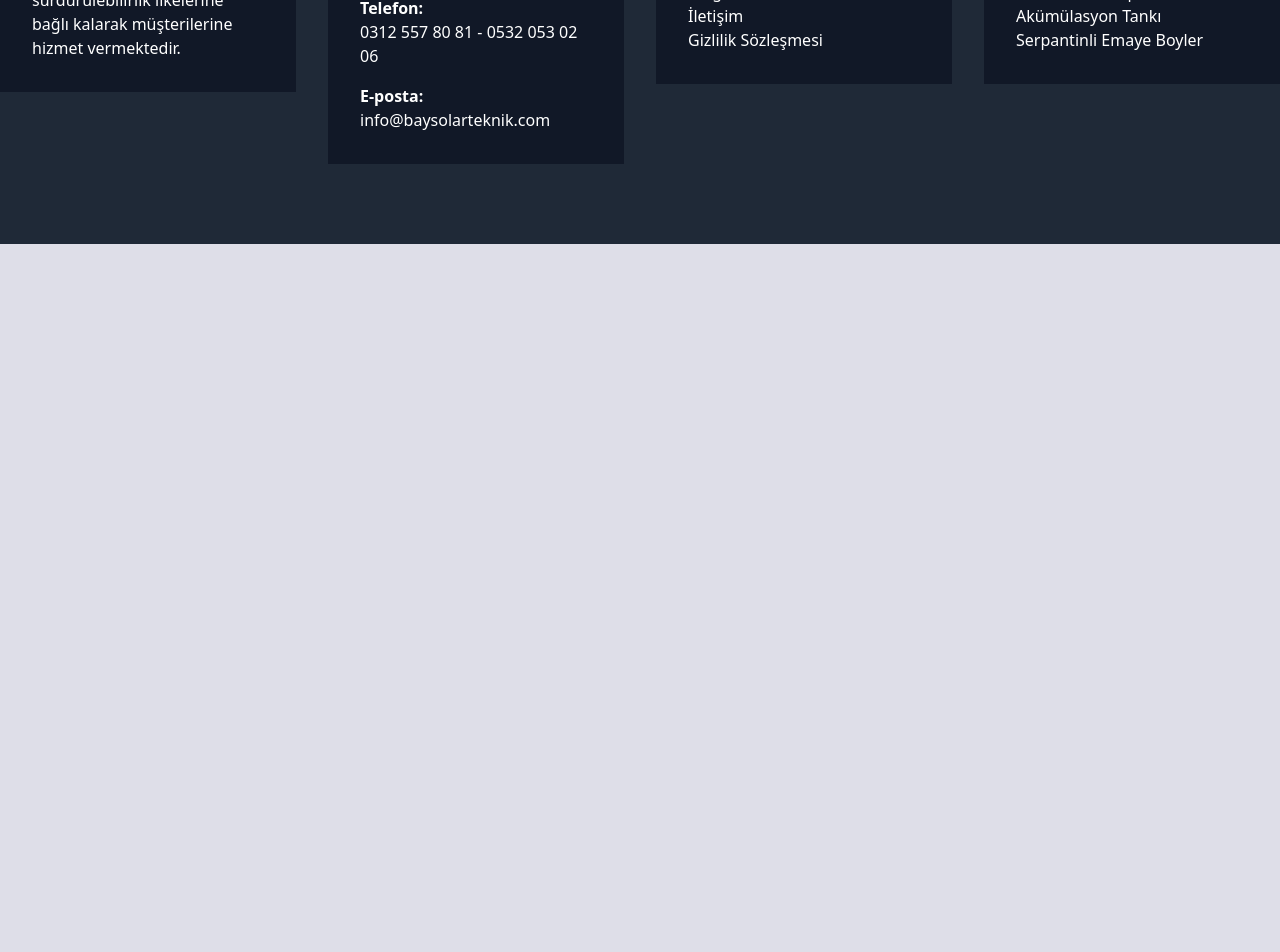
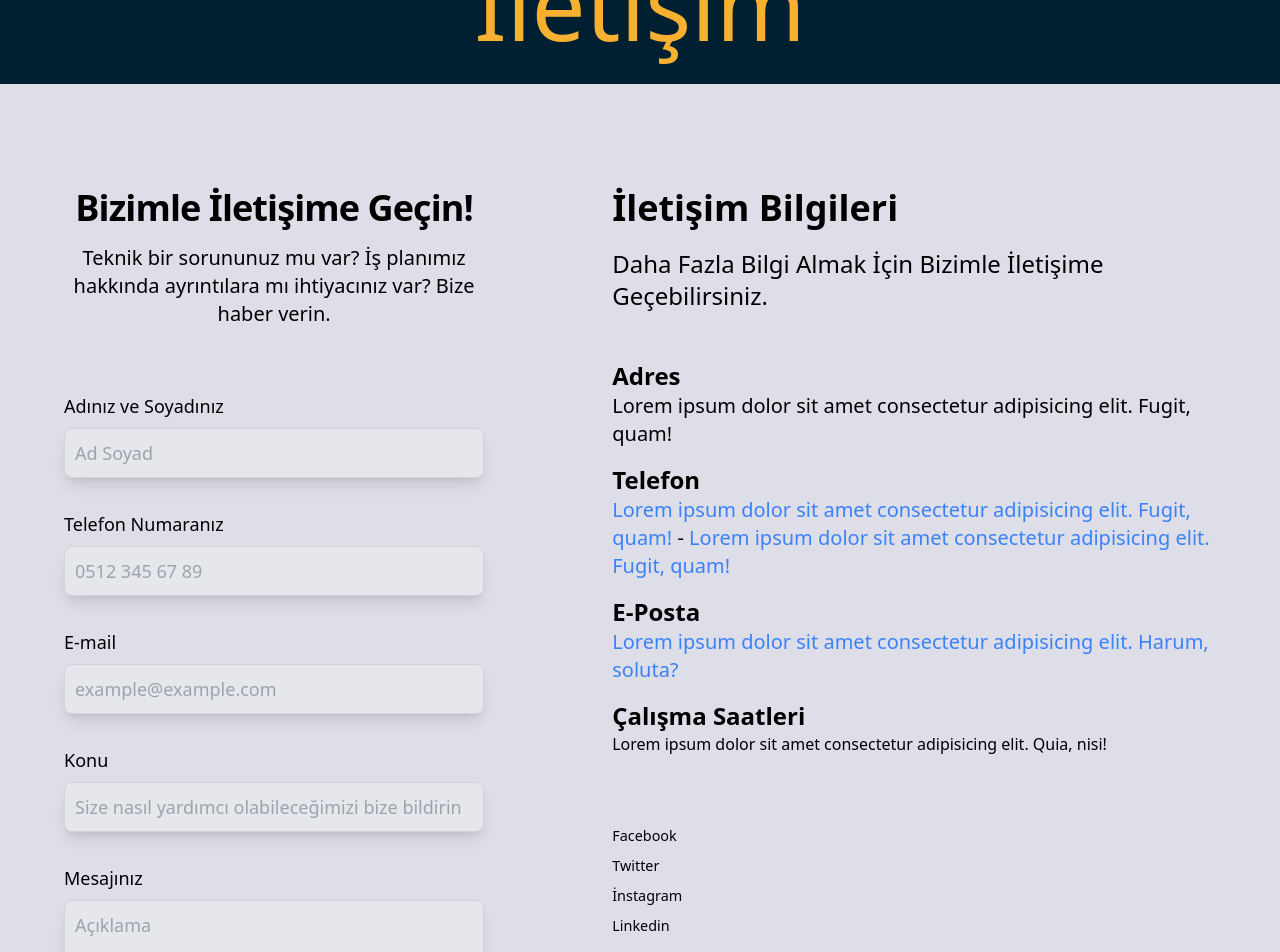
Before and after one commit to Okkes-Akkurt/baskent-teknik, a React (Vite) app in the folder client/: page /contact in a window 1280 px wide. Shown: the part 420-1372 px from the top of the page. Before the commit the page ends 800 px from the top, so only its background shows below. Built offline with nearby package versions, Linux system fonts and the light colour scheme.

Commit message:
ready for presention

```diff
--- a/client/src/components/Footer.jsx
+++ b/client/src/components/Footer.jsx
@@ -38,16 +38,16 @@ const Footer = () => {
 							<div class='mt-8'>
 								<div class='mb-4'>
 									<h6 class='font-bold'>Adres:</h6>
-									<p>Şeker Mah. 1417 Cad. Zirve Loft No: 2A/27 Etimesgut / Ankara</p>
+									<p>Etimesgut / Ankara</p>
 								</div>
 								<div class='mb-4'>
 									<h6 class='font-bold'>Telefon:</h6>
-									<a href='tel:0312 557 80 81'>0312 557 80 81</a> -{' '}
-									<a href='tel:0532 053 02 06'>0532 053 02 06</a>
+									<a href='tel:0312 557 80 81'>Lorem, ipsum dolor.</a> -{' '}
+									<a href='tel:0532 053 02 06'>Lorem, ipsum dolor.</a>
 								</div>
 								<div>
 									<h6 class='font-bold'>E-posta:</h6>
-									<a href='mailto:info@baysolarteknik.com'>info@baysolarteknik.com</a>
+									<a href='mailto:info@baysolarteknik.com'>Lorem, ipsum dolor.</a>
 								</div>
 							</div>
 						</div>
--- a/client/src/components/Navbar.jsx
+++ b/client/src/components/Navbar.jsx
@@ -4,7 +4,7 @@ import { IoMenu } from 'react-icons/io5';
 
 function Navbar() {
 
-	const [ isOpen, setIsOpen ] = useState(true);
+	const [ isOpen, setIsOpen ] = useState(false);
 
 	useEffect(() => {
 		const handleResize = () => {
--- /dev/null
+++ b/client/src/components/contact/ContactForm.jsx
@@ -0,0 +1,91 @@
+import React from 'react';
+
+const ContactForm = () => {
+	return (
+			<div  className='px-16 lg:py-16'>
+				<h2  className='mb-4 text-4xl tracking-tight font-extrabold text-center'>Bizimle İletişime Geçin!</h2>
+				<p  className='mb-8 lg:mb-16 font-light text-center sm:text-xl'>
+					Teknik bir sorununuz mu var? İş planımız hakkında ayrıntılara mı ihtiyacınız var? Bize haber verin.
+				</p>
+				<form
+					action='#'
+					 className='space-y-8 mb-10'>
+					<div>
+						<label
+							for='name'
+							 className='block mb-2 text-lg font-medium'>
+							Adınız ve Soyadınız
+						</label>
+						<input
+							type='text'
+							id='name'
+							 className='shadow-lg bg-gray-200 border border-gray-300 text-gray-900 text-lg rounded-lg  block w-full p-2.5'
+							placeholder='Ad Soyad'
+							required
+						/>
+					</div>
+					<div>
+						<label
+							for='phoneNumber'
+							 className='block mb-2 text-lg font-medium'>
+							Telefon Numaranız
+						</label>
+						<input
+							type='text'
+							id='phoneNumber'
+							 className='shadow-lg bg-gray-200 border border-gray-300 text-gray-900 text-lg rounded-lg  block w-full p-2.5'
+							placeholder='0512 345 67 89 '
+							required
+						/>
+					</div>
+					<div>
+						<label
+							for='email'
+							 className='block mb-2 text-lg font-medium'>
+							E-mail
+						</label>
+						<input
+							type='email'
+							id='email'
+							 className='shadow-lg bg-gray-200 border border-gray-300 text-gray-900 text-lg rounded-lg  block w-full p-2.5'
+							placeholder='example@example.com'
+							required
+						/>
+					</div>
+					<div>
+						<label
+							for='subject'
+							 className='block mb-2 text-lg font-medium'>
+							Konu
+						</label>
+						<input
+							type='text'
+							id='subject'
+							 className='shadow-lg bg-gray-200 border border-gray-300 text-gray-900 text-lg rounded-lg  block w-full p-2.5 '
+							placeholder='Size nasıl yardımcı olabileceğimizi bize bildirin'
+							required
+						/>
+					</div>
+					<div  className='sm:col-span-2'>
+						<label
+							for='message'
+							 className='block mb-2 text-lg font-medium'>
+							Mesajınız
+						</label>
+						<textarea
+							id='message'
+							rows='6'
+							 className='block p-2.5 w-full text-lg shadow-lg text-gray-900 bg-gray-200 rounded-lg border border-gray-300'
+							placeholder='Açıklama'></textarea>
+					</div>
+					<button
+						type='submit'
+						 className='py-3 px-5 text-lg font-medium text-center bg-[#F7B02F] hover:bg-[#fbbf50] transition duration-300 rounded-lg w-full focus:ring-4 focus:outline-none '>
+						Gönder
+					</button>
+				</form>
+			</div>
+	);
+};
+
+export default ContactForm;
--- /dev/null
+++ b/client/src/components/contact/ContactHeader.jsx
@@ -0,0 +1,17 @@
+import contactImage from '../../assets/logo.svg';
+
+const ContactHeader = () => {
+	return (
+		<div className='bg-[#001F30] flex flex-col items-center p-4'>
+			<img
+				src={contactImage}
+				className='max-w-full max-h-56 mb-4'
+				alt='Contact Logo'
+			/>
+
+			<div className='text-[#F7B02F] text-4xl md:text-6xl lg:text-8xl p-4 text-center'>İletişim</div>
+		</div>
+	);
+};
+
+export default ContactHeader;
--- /dev/null
+++ b/client/src/components/contact/ContactInfo.jsx
@@ -0,0 +1,131 @@
+import React from 'react';
+
+const ContactInfo = () => {
+	return (
+		<div className='px-16 lg:py-16 mx-auto'>
+			<div className='mb-12'>
+				<div className='title_sections'>
+					<div className='before_title text-4xl font-semibold mb-5'>İletişim Bilgileri</div>
+					<p className='text-2xl'>Daha Fazla Bilgi Almak İçin Bizimle İletişime Geçebilirsiniz.</p>
+				</div>
+			</div>
+
+			<div className=''>
+				<div className=''>
+					<div className=''>
+						<span className=''></span>
+					</div>
+					<div className='content'>
+						<h3 className='text-2xl font-semibold'>Adres </h3>
+						<p className='text-xl'>Lorem ipsum dolor sit amet consectetur adipisicing elit. Fugit, quam!</p>
+					</div>
+				</div>
+			</div>
+			<div className='mt-4'></div>
+
+			<div className='contact_box_content style_one'>
+				<div className='contact_box_inner icon_yes'>
+					<div className='icon_bx'>
+						<span className='icon-phone-call'></span>
+					</div>
+					<div className='contnet'>
+						<h3 className='text-2xl font-semibold'>Telefon </h3>
+						<p className='text-xl'>
+							<a
+								href='tel:0312 557 80 81'
+								className='text-blue-500'>
+								Lorem ipsum dolor sit amet consectetur adipisicing elit. Fugit, quam!
+							</a>{' '}
+							-{' '}
+							<a
+								href='tel:0532 053 02 06'
+								className='text-blue-500'>
+								Lorem ipsum dolor sit amet consectetur adipisicing elit. Fugit, quam!
+							</a>
+						</p>
+					</div>
+				</div>
+			</div>
+			<div className='mt-4'></div>
+
+			<div className='contact_box_content style_one'>
+				<div className='contact_box_inner icon_yes'>
+					<div className='icon_bx'>
+						<span className='icon-phone-call'></span>
+					</div>
+					<div className='contnet'>
+						<h3 className='text-2xl font-semibold'>E-Posta </h3>
+						<p className='text-xl'>
+							<a
+								href='mailto:info@baysolarteknik.com'
+								className='text-blue-500'>
+								Lorem ipsum dolor sit amet consectetur adipisicing elit. Harum, soluta?
+							</a>
+						</p>
+					</div>
+				</div>
+			</div>
+			<div className='mt-4'></div>
+
+			<div className='contact_box_content style_one'>
+				<div className='contact_box_inner icon_yes'>
+					<div className='icon_bx'>
+						<span className='fa fa-clock-o'></span>
+					</div>
+					<div className='contnet'>
+						<h3 className='text-2xl font-semibold'> Çalışma Saatleri </h3>
+						<p> Lorem ipsum dolor sit amet consectetur adipisicing elit. Quia, nisi! </p>
+					</div>
+				</div>
+			</div>
+			<div className='mt-16'></div>
+
+			<div className='text-lg'>
+				<ul>
+					<li>
+						<a
+							href='https://www.facebook.com/#'
+							rel='nofollow'
+							target='_blank'
+							title='Baysolar Teknik Facebook'>
+							<span className='fa fa-facebook'></span>
+							<small>Facebook</small>
+						</a>
+					</li>
+					<li>
+						<a
+							href='https://www.twitter.com/#'
+							rel='nofollow'
+							target='_blank'
+							title='Baysolar Teknik Twitter'>
+							<span className='fa fa-twitter'></span>
+							<small>Twitter</small>
+						</a>
+					</li>
+					<li>
+						<a
+							href='https://www.instagram.com/baysansolar'
+							rel='nofollow'
+							target='_blank'
+							title='Baysolar Teknik İnstagram'>
+							<span className='fa fa-instagram'></span>
+							<small>İnstagram</small>
+						</a>
+					</li>
+					<li>
+						<a
+							href='https://www.linkedin.com/#'
+							rel='nofollow'
+							target='_blank'
+							title='Baysolar Teknik Linkedin'>
+							<span className='fa fa-linkedin'></span>
+							<small>Linkedin</small>
+						</a>
+					</li>
+				</ul>
+			</div>
+		</div>
+	);
+};
+
+export default ContactInfo;
--- a/client/src/components/home/Header.jsx
+++ b/client/src/components/home/Header.jsx
@@ -28,6 +28,7 @@ const Header = () => {
 					slidesToScroll: 1,
 					infinite: true,
 					initialSlide: 1,
+					arrows: false,
 				},
 			},
 			{
@@ -36,13 +37,13 @@ const Header = () => {
 					slidesToShow: 1,
 					slidesToScroll: 1,
 					infinite: true,
+					arrows: false,
 				},
 			},
 		],
 	};
 
 	return (
-
 		<div className='slider-container'>
 			<Slider {...settings}>
 				<div className=''>
@@ -51,25 +52,25 @@ const Header = () => {
 						alt=''
 						className='w-full'
 					/>
-						<div className='imageText absolute top-1/2 -translate-y-1/2 text-white md:pl-36'>
-							<h3 className='text-8xl font-bold'>
+					<div className='imageText absolute top-1/2 -translate-y-1/2 text-white md:pl-36 pl-8'>
+						<h3 className='text-4xl md:text-6xl font-bold'>
 							Güneşin Sıcaklığıyla,
 							<br /> Enerji Verimliliği
 						</h3>
-							<p className='mt-8'>Baysolar Teknik İle Geleceği Yakalayın. </p>
+						<p className='mt-4 md:mt-8'>Baysolar Teknik İle Geleceği Yakalayın. </p>
 					</div>
 				</div>
-					<div>
+				<div className='relative'>
 					<img
 						src='https://www.baysolarteknik.com/yonetim/upload/Anasayfa/639eaff48c2a397e9d214355385571.jpg'
 						alt=''
 						className='w-full'
 					/>
-						<div className='imageText absolute top-1/2 -translate-y-1/2 text-white md:pl-36'>
-							<h3 className='text-8xl font-bold'>
+					<div className='imageText absolute top-1/2 -translate-y-1/2 text-white md:pl-36 pl-8'>
+						<h3 className='text-4xl md:text-6xl font-bold'>
 							Teknolojide Yenilik, <br /> Enerjide Güneş!
 						</h3>
-							<p className='mt-8 text-lg'>Geleceğe Işık Tutuyoruz, Güneşle Aydınlanıyoruz!</p>
+						<p className='mt-4 md:mt-8 text-lg'>Geleceğe Işık Tutuyoruz, Güneşle Aydınlanıyoruz!</p>
 					</div>
 				</div>
 			</Slider>
--- a/client/src/pages/Contact.jsx
+++ b/client/src/pages/Contact.jsx
@@ -1,9 +1,17 @@
-import React from 'react'
+import ContactForm from '../components/contact/ContactForm';
+import ContactHeader from '../components/contact/ContactHeader';
+import ContactInfo from '../components/contact/ContactInfo';
 
 const Contact = () => {
   return (
-    <div>Contact</div>
-  )
+		<div className=''>
+			<ContactHeader />
+			<div className='container lg:flex my-10 mx-auto'>
+				<ContactForm />
+				<ContactInfo />
+			</div>
+		</div>
+  );
 }
 
 export default Contact
```
Also changed, not shown: client/src/components/home/PartOfAbout.jsx (+25 -21 lines), client/src/components/home/PartOfReferences.jsx (+25 -13 lines), client/src/pages/About.jsx (+47 -6 lines), client/src/assets/about/aboutLogo.png (added). Lines whose indentation alone changed are shown as unchanged.
